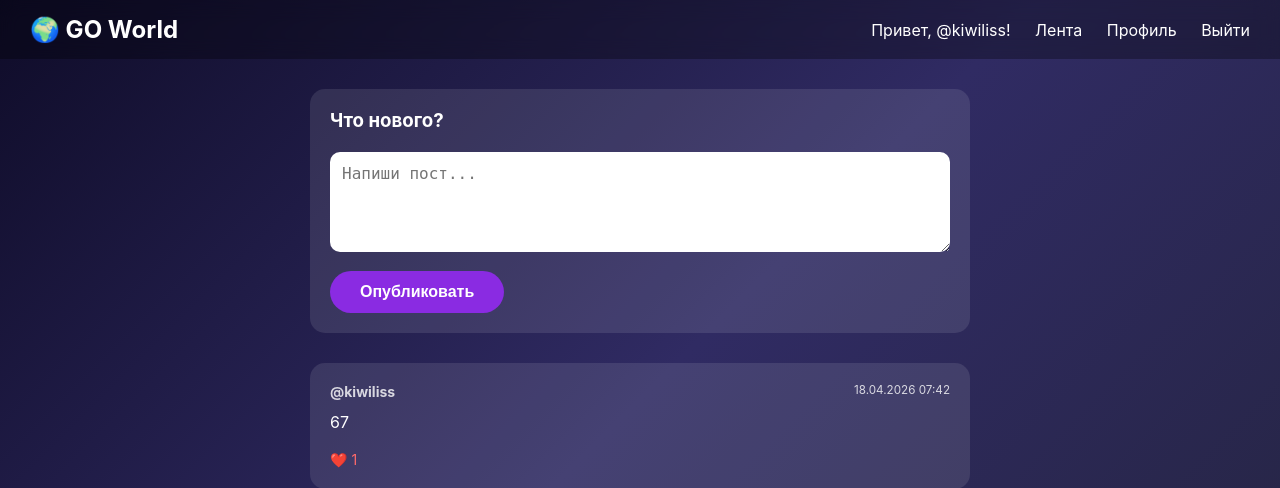
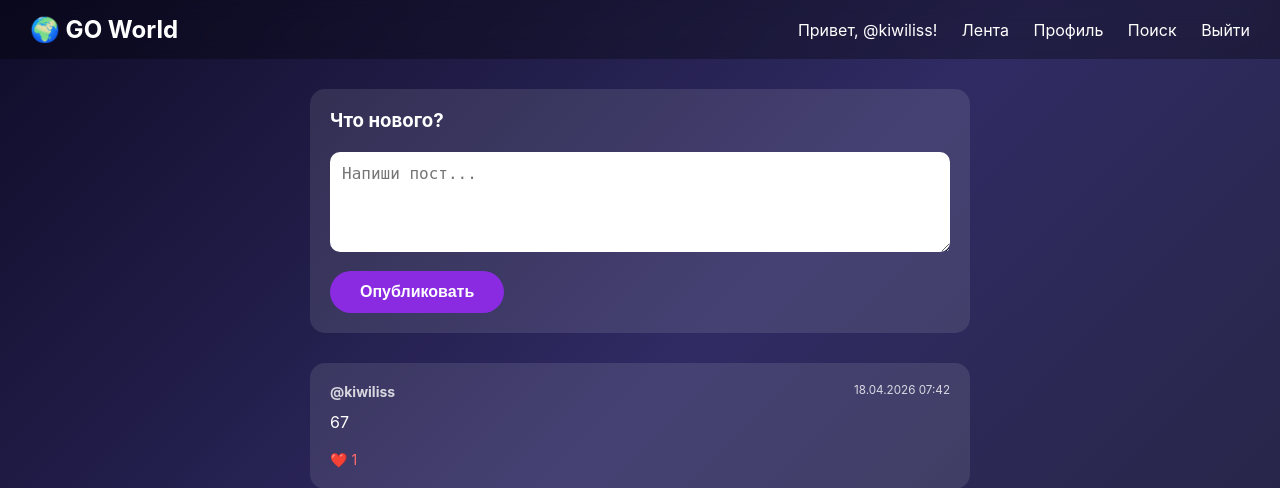
Before and after one commit to kiwiliwwi9-afk/GO-World, a Flask app: page /feed in a window 1280 px wide. Shown: the top 488 px of the page. Run offline with Flask 3, Linux system fonts and the light colour scheme; a user stored in the database is signed in; data comes from the database, SQL or seed files in the repository; data that the repository does not hold is empty.

Commit message:
Update feed.html

```diff
--- a/templates/feed.html
+++ b/templates/feed.html
@@ -8,11 +8,12 @@
     <nav class="navbar">
         <div class="nav-brand">🌍 GO World</div>
         <div class="nav-links">
-            <span>Привет, {{ current_user.username }}!</span>
-            <a href="/feed">Лента</a>
-            <a href="/profile/{{ current_user.username }}">Профиль</a>
-            <a href="/logout">Выйти</a>
-        </div>
+    <span>Привет, {{ current_user.username }}!</span>
+    <a href="/feed">Лента</a>
+    <a href="/profile/{{ current_user.username }}">Профиль</a>
+    <a href="/search">Поиск</a>
+    <a href="/logout">Выйти</a>
+</div>
     </nav>
 
     <div class="feed-container">
```
